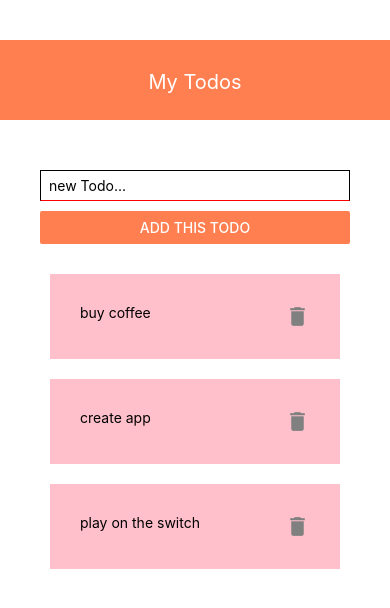
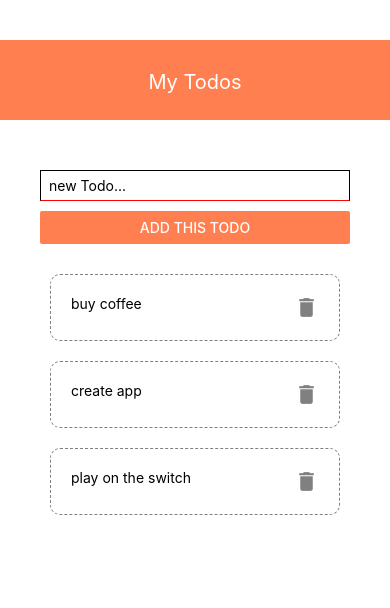
Before and after one commit to react-native-jovan/my-first-app-learn, a React Native app: screen / in a window 390 px wide. Shown: the top 608 px of the page. Built offline with nearby package versions, Linux system fonts and the light colour scheme.

Commit message:
icons in react native

```diff
--- a/components/TodoItem.js
+++ b/components/TodoItem.js
@@ -16,11 +16,15 @@ export default function TodoItem({item,onHandleClick}) {
 const styles = StyleSheet.create({
     input:{
 
-        borderColor:'red',
-        padding: 30,
+        // borderColor:'red',
+        padding: 20,
         margin: 10,
-        backgroundColor:'pink',
+        // backgroundColor:'pink',
         fontSize: 16,
+        borderColor:'gray',
+        borderWidth: 1,
+        borderStyle:'dashed',
+        borderRadius: 10,
         display: 'flex',
         flexDirection: 'row',
         justifyContent:'space-between'
```
